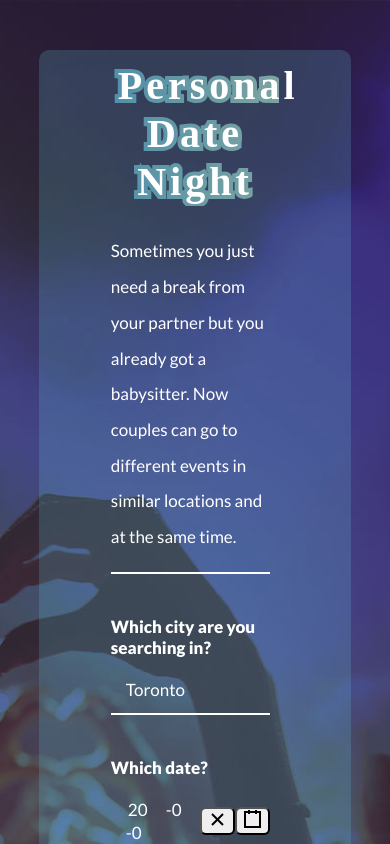
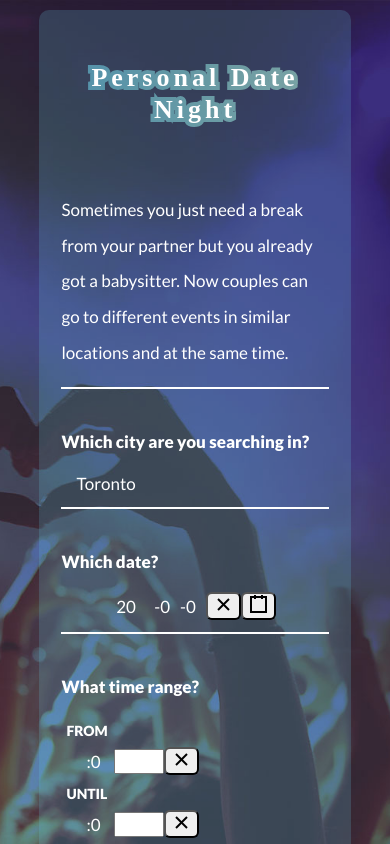
Before and after one commit to caij-consulting/personal-date-night, a React (Create React App) app: page / in a window 390 px wide. Shown: the top 844 px of the page. Built offline with nearby package versions, Linux system fonts and the light colour scheme; a web font is replaced by a local one.

Commit message:
media queries for header/hero to 320

```diff
--- a/src/styles/partials/_hero.scss
+++ b/src/styles/partials/_hero.scss
@@ -53,61 +53,6 @@
 	padding-left: 5%;
 	width: 40%;
 	padding-right: 7px;
-
-	// .heroFormBlock {
-	// 	padding-bottom: 12px;
-	// 	margin: 0 0 42px;
-	// 	border-bottom: 2px solid $white;
-
-	// &:last-of-type {
-	// 	border-bottom: 0;
-	// 	margin-bottom: 0;
-	// 	padding-bottom: 0;
-	// }
-	// 	.HeroFormInputContainer input[type="text"]{
-	// 		padding-left: 15px;
-	// 	}
-
-	// 	label{
-	// 		display: block;
-	// 		color: $white;
-	// 		font-weight: 900;
-	// 	}
-
-	// 	label.heroFormLabelMain {
-	// 		margin-bottom: 20px;
-	// 	}
-
-	// 	input,
-	// 	.react-date-picker {
-	// 	width: 100%;
-	// 	border: none;
-	// 	background-color: rgba($white, 0);
-	// 	z-index:10;
-	// 	}
-
-	// 	.react-date-picker__wrapper,
-	// 	.react-time-picker__wrapper {
-	// 		border: none;
-	// 		padding-left: 15px;
-	// 		@include flex(row, nowrap, center, center);
-	// 	}
-
-	// 	.heroFormBlockTime {
-	// 		@include flex(row, nowrap, flex-start, flex-start);
-
-	// 		label {
-	// 			text-transform: uppercase;
-	// 			font-size: .7rem;
-	// 			margin-bottom: 8px;
-	// 		}
-	// 	}
-	// }
-
-	// .time{
-	// 	display: flex;
-	// 	text-transform: uppercase;
-	// }
 }
 
 .heroFormBlock {
@@ -208,6 +153,7 @@
 	}
 }
 
+// becomes column view here
 @media (max-width:768px) {
   .heroBorderMiddle {
 		flex-direction: column;
@@ -215,9 +161,10 @@
 	}
 	.heroIntro,
 	.heroForm {
-		width:90%;
+		width:100%;
 	}
 	.heroIntro {
+
 		p {
 			padding-left:0;
 		}
@@ -229,6 +176,7 @@
 	.heroForm {
 		border:none;
 		padding-right:0;
+		padding-left:0;
 	}
 	.heroFormBlockTime {
 		flex-direction: row;
@@ -245,7 +193,7 @@
 @media (max-width:682px) {
 	.heroBorderMiddle {
 		padding: 4%;
-		margin:50px;
+		margin:20px;
 	}
 	.heroFormBlockTime {
 		flex-direction: column;
@@ -262,8 +210,38 @@
 	.heroIntro {
 		h1,
 		span {
-			font-size:2rem;
+			font-size:2.3rem;
 			text-align:center;
+			padding:0;
+		}
+		h1 {
+			padding: 40px 0;
 		}
 	}
 }
+
+@media (max-width:480px) {
+	.heroIntro {
+		h1,
+		span {
+			font-size:2.0rem;
+		}
+	}
+	.heroBorderMiddle {
+		margin:10px;
+	}
+
+}
+
+@media (max-width:392px) {
+	.heroIntro {
+		h1,
+		span {
+			font-size:1.3rem;
+		}
+	}
+	.react-date-picker__wrapper,
+	.react-time-picker__wrapper {
+		padding-left: 0px;
+	}
+}
```
